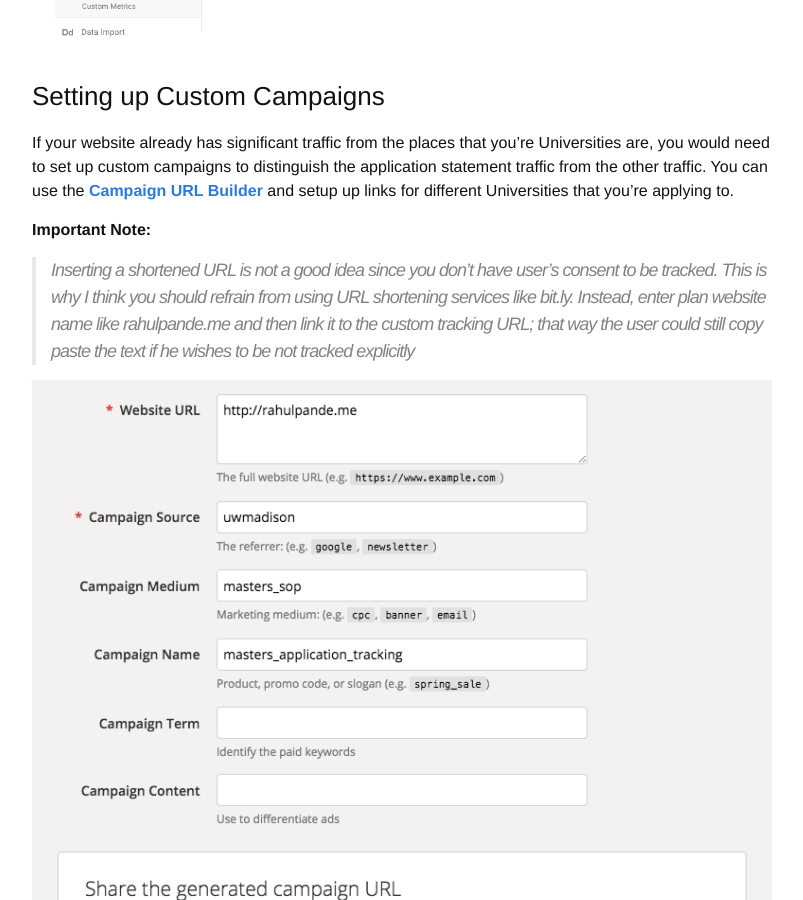
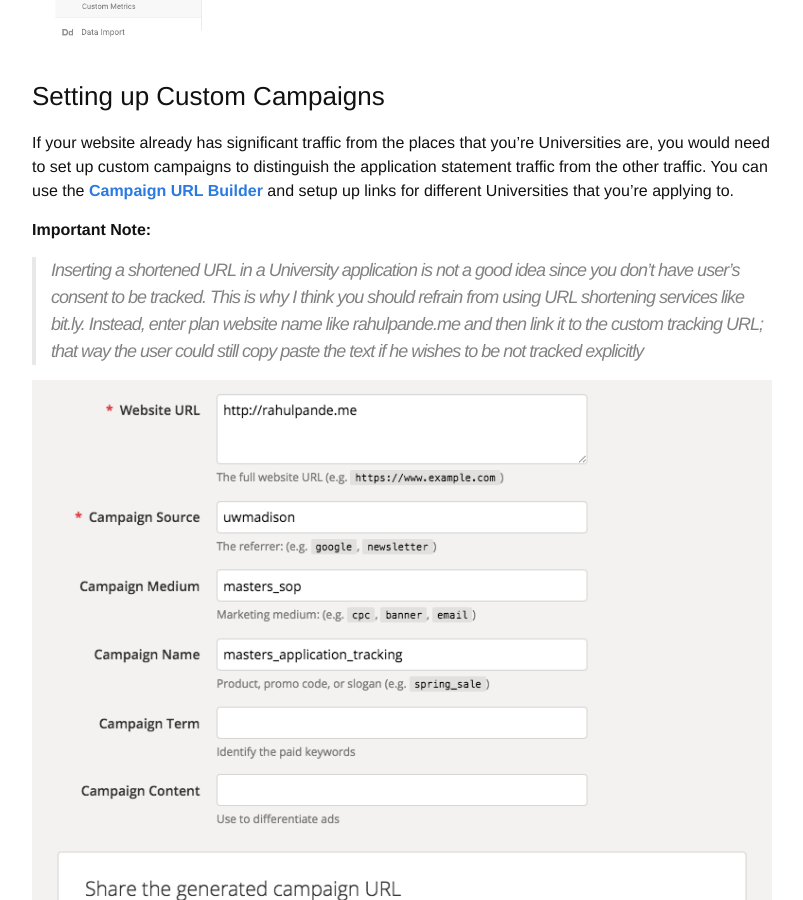
Before and after one commit to rahul-pande/rahul-pande.github.io, a Jekyll site: the page built from _posts/2017-11-10-google-analytics-does-a-website-portfolio-matter-in-your-masters-application.md, in a window 1280 px wide and 900 px high, scrolled down 1430 px. Shown: the whole window, without its empty margins (238-1041 px from the left). Built offline with Jekyll 4.4.1, drawn with Linux system fonts in a browser that asks for light colours; nearby versions of some CDN libraries.

Commit message:
update post

```diff
--- a/_posts/2017-11-10-google-analytics-does-a-website-portfolio-matter-in-your-masters-application.md
+++ b/_posts/2017-11-10-google-analytics-does-a-website-portfolio-matter-in-your-masters-application.md
@@ -106,7 +106,7 @@ GA does not allow exporting event level raw data. It only gives aggregated metri
 If your website already has significant traffic from the places that you're Universities are, you would need to set up custom campaigns to distinguish the application statement traffic from the other traffic. You can use the [**Campaign URL Builder**](https://ga-dev-tools.appspot.com/campaign-url-builder/){: target='_blank'} and setup up links for different Universities that you're applying to.
 
 **Important Note:**
-> Inserting a shortened URL is not a good idea since you don't have user's consent to be tracked.
+> Inserting a shortened URL in a University application is not a good idea since you don't have user's consent to be tracked.
 > This is why I think you should refrain from using URL shortening services like bit.ly.
 > Instead, enter plan website name like rahulpande.me and then link it to the custom tracking URL; that way the user could still copy paste the text if he wishes to be not tracked explicitly
 
```
